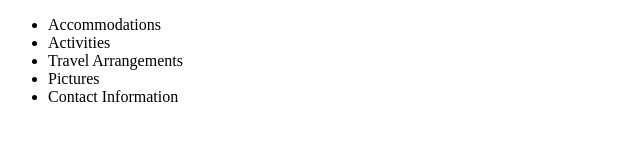
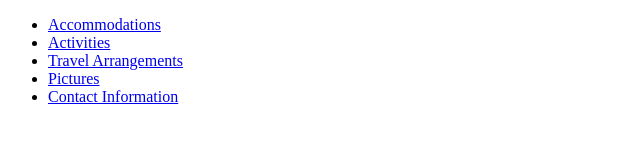
Before and after one commit to duncan19/Resort-2-, a plain HTML site: page index.html in a window 1280 px wide. Shown: the whole page, without its empty margins (0-640 px from the left). Drawn offline with Linux system fonts and the light colour scheme.

Commit message:
add anchors to index.html

```diff
--- a/index.html
+++ b/index.html
@@ -6,11 +6,11 @@
   </head>
   <body>
       <ul>
-        <li>Accommodations</li>
-        <li>Activities</li>
-        <li>Travel Arrangements</li>
-        <li>Pictures</li>
-        <li>Contact Information</li>
+        <li><a href="accommodations.html">Accommodations</a> </li>
+        <li><a href="activities.html">Activities</a></li>
+        <li><a href="travel-arrangements.html">Travel Arrangements</a></li>
+        <li><a href="pictures.html">Pictures</a></li>
+        <li><a href="contact-information.html">Contact Information</a></li>
       </ul>
 
 
```
Also changed, not shown: accommodations.html (+1 -1 lines), activities.html (+1 -1 lines), contact-information.html (+1 -1 lines), pictures.html (+1 -1 lines), travel-arrangements.html (+1 -1 lines).
